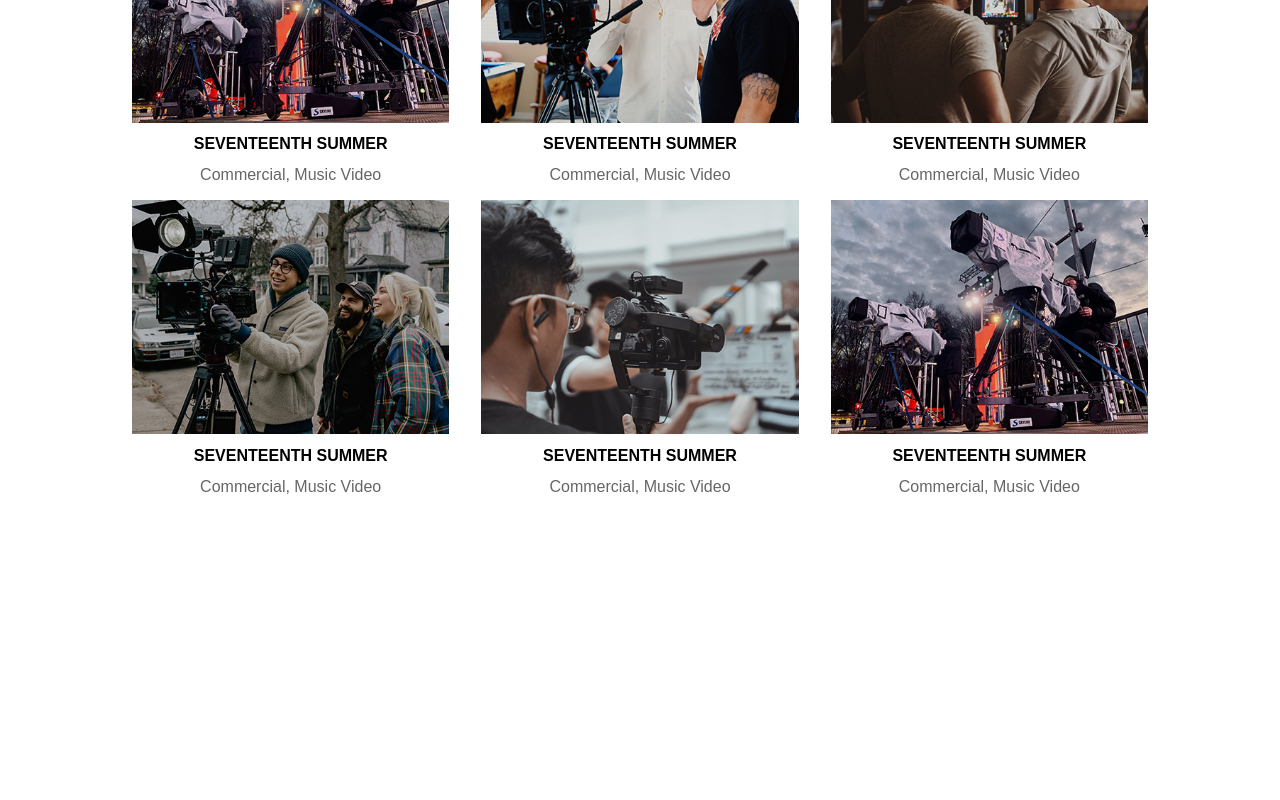
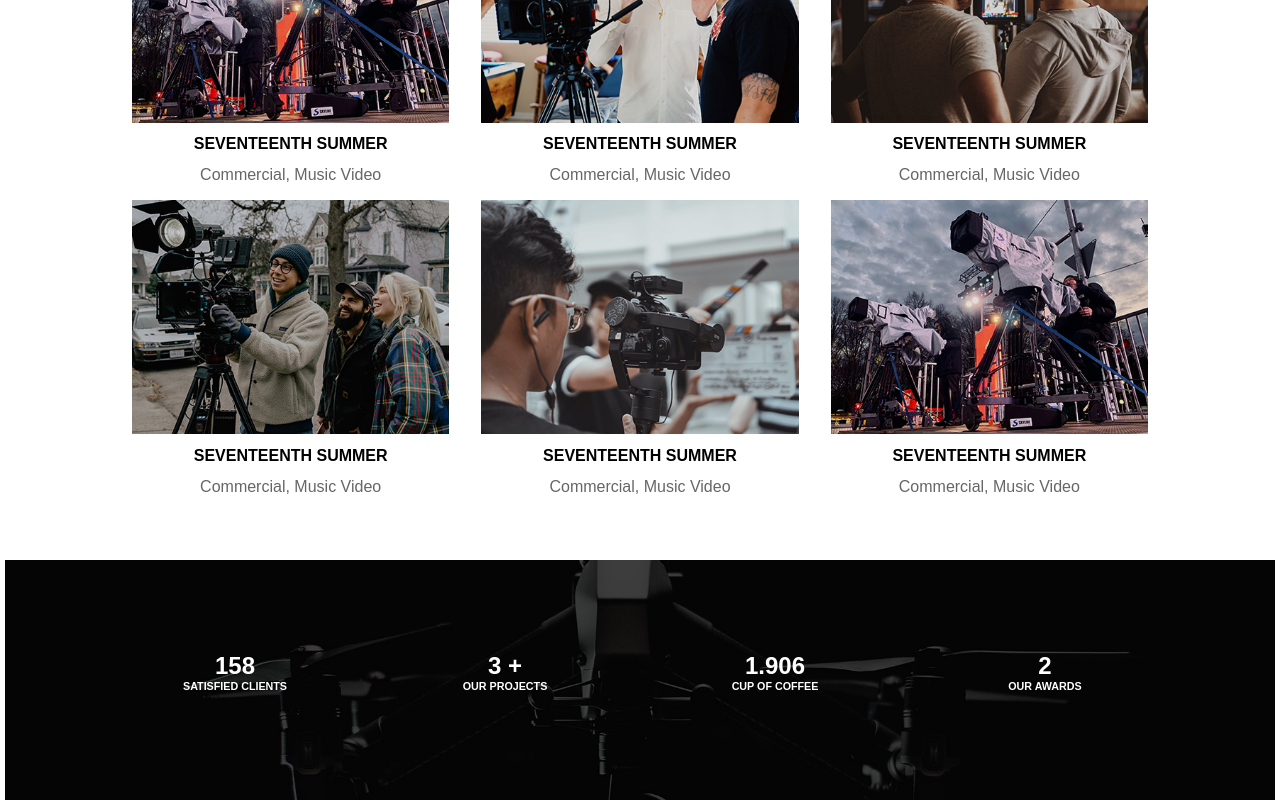
Before and after one commit to PaoloMarzocchi/proj-html-vuejs, a Vue app: page / in a window 1280 px wide. Shown: the part 1730-2530 px from the top of the page. Before the commit the page ends 2290 px from the top, so only its background shows below. Built offline with nearby package versions, Linux system fonts and the light colour scheme; a web font is replaced by a local one.

Commit message:
add stats section in main

```diff
--- a/src/App.vue
+++ b/src/App.vue
@@ -144,7 +144,28 @@
                 </div>
             </div>
         </section>
-        <section></section>
+        <section class="stats">
+            <div class="container">
+                <div class="row d-flex">
+                    <div class="col">
+                        <h2>158</h2>
+                        <h6>SATISFIED CLIENTS</h6>
+                    </div>
+                    <div class="col">
+                        <h2>3 +</h2>
+                        <h6>OUR PROJECTS</h6>
+                    </div>
+                    <div class="col">
+                        <h2>1.906</h2>
+                        <h6>CUP OF COFFEE</h6>
+                    </div>
+                    <div class="col">
+                        <h2>2</h2>
+                        <h6>OUR AWARDS</h6>
+                    </div>
+                </div>
+            </div>
+        </section>
         <section></section>
         <section></section>
         <section></section>
--- a/src/assets/scss/partials/_about-us-main.scss
+++ b/src/assets/scss/partials/_about-us-main.scss
@@ -5,7 +5,6 @@
     height: 25rem;
 
     .container {
-        height: 100%;
         justify-content: end;
     }
 
--- a/src/assets/scss/partials/_common-utilities.scss
+++ b/src/assets/scss/partials/_common-utilities.scss
@@ -36,6 +36,7 @@
 .container {
     width: 80%;
     margin: 0 auto;
+    height: 100%;
 }
 
 .p-section {
--- a/src/assets/scss/partials/_jumbotron.scss
+++ b/src/assets/scss/partials/_jumbotron.scss
@@ -1,11 +1,6 @@
 .jumbo {
     height: 30rem;
     position: relative;
-
-    .container {
-        margin: 0 auto;
-    }
-
 
     &::before {
         content: '';
@@ -23,11 +18,6 @@
 
     }
 
-    .container {
-        height: 100%;
-    }
-
-
     h1 {
 
         font-size: 3rem;
--- /dev/null
+++ b/src/assets/scss/partials/_stats.scss
@@ -0,0 +1,24 @@
+@use './variables' as *;
+
+.stats {
+    background-image: url(/img/Parallax-01.jpg);
+    height: 15rem;
+    background-size: cover;
+    background-position: center;
+
+    .row {
+        gap: 2rem;
+        flex-wrap: nowrap;
+        align-items: center;
+        height: 100%;
+
+        .col {
+            width: calc(100%/12*3);
+            gap: 0.5rem;
+            flex-direction: column;
+            color: $cine-lightest;
+
+        }
+    }
+
+}
--- a/src/assets/scss/style.scss
+++ b/src/assets/scss/style.scss
@@ -3,4 +3,5 @@
 @use './partials/jumbotron';
 @use './partials/studio-main';
 @use './partials/about-us-main';
-@use './partials/watchlist-main'
+@use './partials/watchlist-main';
+@use './partials/stats';
```
